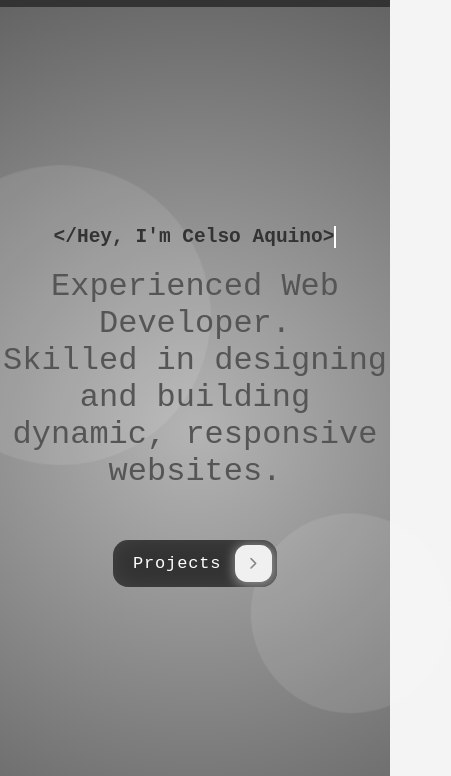
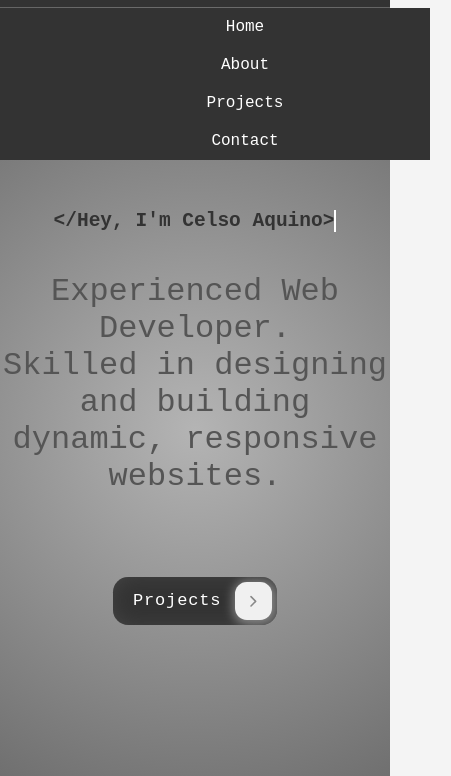
Before and after one commit to BeefBowl03/WebPortfolio, a plain HTML site: page index.html in a window 390 px wide. Both pictures are taken after a click on the element 353 px from the left and 37 px from the top of the page. Shown: the part 68-844 px from the top of the page, 451 px wide, since content can reach past the window. Drawn offline with Linux system fonts and the light colour scheme.

Commit message:
Updated skills and JS

```diff
--- a/script.js
+++ b/script.js
@@ -1,7 +1,8 @@
-// script.js
-const burgerMenu = document.getElementById('burger-menu');
-const navLinks = document.getElementById('nav-links');
+document.addEventListener('DOMContentLoaded', function() {
+    const burgerMenu = document.querySelector('.burger-menu');
+    const navLinks = document.querySelector('.nav-links');
 
-burgerMenu.addEventListener('click', () => {
-    navLinks.classList.toggle('active');
+    burgerMenu.addEventListener('click', function() {
+        navLinks.classList.toggle('active');
+    });
 });
--- a/style.css
+++ b/style.css
@@ -23,6 +23,7 @@ body {
     position: sticky;
     top: 0;
     z-index: 100;
+
 }
 
 .image-logo {
@@ -77,6 +78,11 @@ body {
         background-color: #333;
     }
 
+    .nav-links li {
+        text-align: center;
+        padding: 10px;
+    }
+
     .nav-links.active {
         display: flex; /* Show when active */
     }
@@ -92,10 +98,7 @@ body {
     flex-direction: column;
     align-items: center;
     justify-content: center;
-    height: 100vh; /* Keep it full height */
-    width: 100vw; /* Make it full width */
-    margin: 0; /* Remove any margin */
-    padding: 0; /* Remove any padding */
+    height: 100vh;
     text-align: center;
     background: radial-gradient(circle, rgba(180, 180, 180, 1) 0%, rgba(100, 100, 100, 1) 100%);
     position: relative;
@@ -109,7 +112,7 @@ body {
     color: #555;
 }
 
-/* Floating Shapes Animation */
+/* Floating Shapes Animation
 .hero::before,
 .hero::after {
     content: '';
@@ -118,27 +121,30 @@ body {
     border-radius: 50%;
     z-index: 1;
     animation: floatingShapes 10s ease-in-out infinite;
+    overflow: hidden;
 }
 
-/* Shape 1 */
+/* Shape 1
 .hero::before {
     width: 300px;
     height: 300px;
     top: 20%;
     left: -100px;
     z-index: -1;
+    overflow: hidden;
 }
 
-/* Shape 2 */
+/* Shape 2
 .hero::after {
     width: 200px;
     height: 200px;
     bottom: 15%;
     right: -50px;
     z-index: -1;
+    overflow: hidden;
 }
 
-/* Floating Shapes Keyframes */
+/* Floating Shapes Keyframes
 @keyframes floatingShapes {
     0%,
     100% {
@@ -147,7 +153,8 @@ body {
     50% {
         transform: translate(30px, -30px);
     }
-}
+} */
+
 
 /* Typing Animation */
 .text {
@@ -253,10 +260,6 @@ body {
     display: flex;
 }
 
-* {
-    margin: 0;
-    padding: 0;
-    box-sizing: border-box;
-}
+
 
 /* Skills Section */
```
